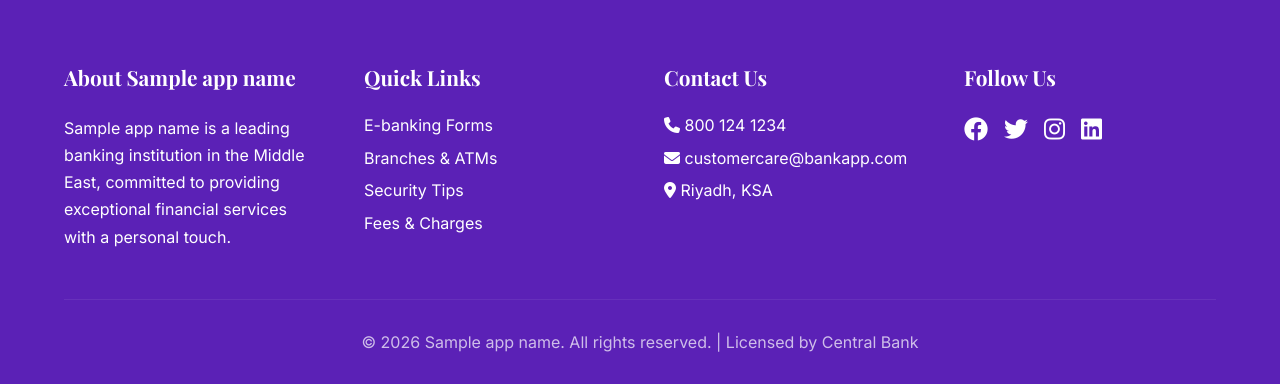
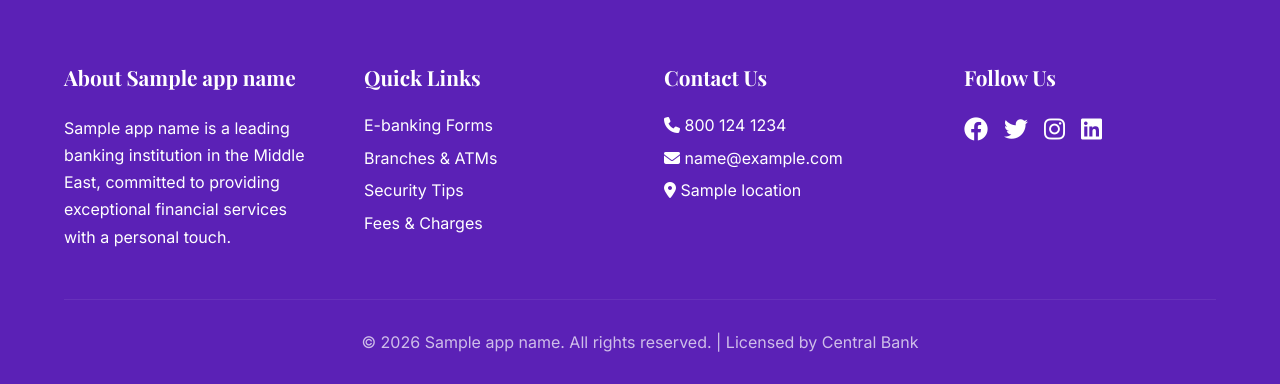
Before and after one commit to Murtuzasaifee/BankWebApp, a FastAPI app: template app/templates/index.html in a window 1280 px wide. Shown: the part 2367-2751 px from the top of the page. Run offline with FastAPI, Linux system fonts and the light colour scheme; the template is opened without the code that fills it: most values are stand-ins (such as "Sample title", 1, 10 or a date in 2020); parts of the project's set-up code (start-up, migrations or seed data) failed here and were passed over; some libraries are stand-ins or nearby versions.

Commit message:
App complete branding seperated in the config

```diff
--- a/app/core/config.py
+++ b/app/core/config.py
@@ -25,6 +25,8 @@ class Settings(BaseSettings):
     # Application Branding
     APP_NAME: str = "Good Bank"
     CURRENCY: str = "SAR"
+    SUPPORT_EMAIL: str = "customercare@goodbank.com"
+    LOCATION: str = "Riyadh, KSA"
 
     # Agent Configuration
     ASSET_VERSION_ID: str = ""
--- a/app/routers/pages.py
+++ b/app/routers/pages.py
@@ -21,6 +21,8 @@ def index(request: Request):
         {
             "request": request,
             "app_name": settings.APP_NAME,
-            "currency": settings.CURRENCY
+            "currency": settings.CURRENCY,
+            "support_email": settings.SUPPORT_EMAIL,
+            "location": settings.LOCATION
         }
     )
--- a/app/templates/index.html
+++ b/app/templates/index.html
@@ -166,9 +166,9 @@
                     <h4>Contact Us</h4>
                     <ul class="footer-links">
                         <li><i class="fas fa-phone"></i> 800 124 1234</li>
-                        <li><i class="fas fa-envelope"></i> <a
-                                href="mailto:customercare@bankapp.com">customercare@bankapp.com</a></li>
-                        <li><i class="fas fa-map-marker-alt"></i> Riyadh, KSA</li>
+                        <li><i class="fas fa-envelope"></i> <a href="mailto:{{ support_email }}">{{ support_email }}</a>
+                        </li>
+                        <li><i class="fas fa-map-marker-alt"></i> {{ location }}</li>
                     </ul>
                 </div>
 
```
